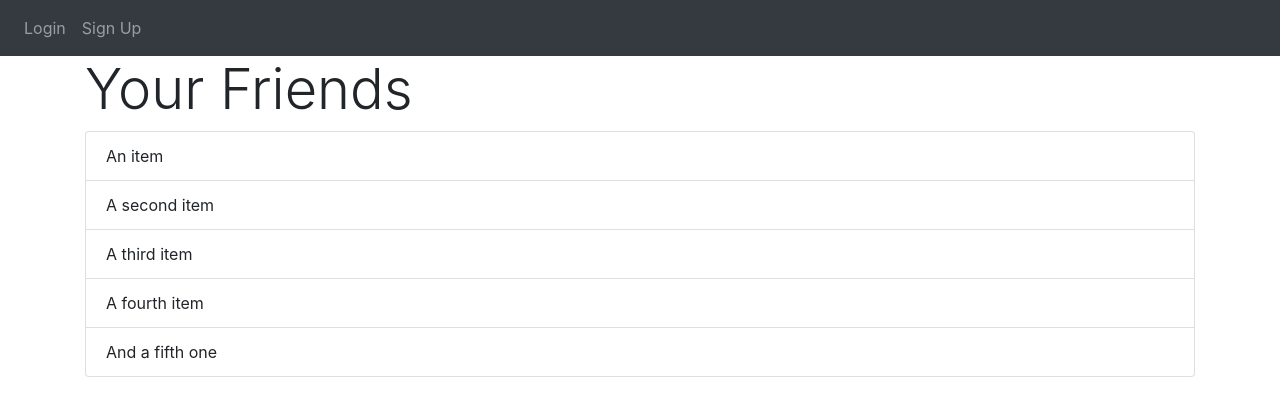
After one commit to KyleHu14/tutorial-flask-notesapp, a Flask app: page /friends in a window 1280 px wide. The commit adds this page. Shown: the top 416 px of the page. Run offline with Flask 2, Linux system fonts and the light colour scheme; some libraries are stand-ins or nearby versions.

Commit message:
Created a friend html page

```diff
--- a/website/templates/base.html
+++ b/website/templates/base.html
@@ -21,6 +21,7 @@
                 <div class = 'navbar-nav'>
                     {% if user.is_authenticated %}
                     <a class = 'nav-item nav-link' id = 'home' href = '/'>Home</a>
+                    <a class = 'nav-item nav-link' id = 'friends' href = 'friends'>Friends</a>
                     <a class = 'nav-item nav-link' id = 'logout' href = '/logout'>Logout</a>
                     {% else %}
                     <a class = 'nav-item nav-link' id = 'login' href = '/login'>Login</a>
--- /dev/null
+++ b/website/templates/friends.html
@@ -0,0 +1,12 @@
+{% extends 'base.html' %}
+{% block title %}Friends{% endblock %}
+{% block content %}
+<h1 class = 'display-4'>Your Friends</h1>
+<ul class="list-group">
+    <li class="list-group-item">An item</li>
+    <li class="list-group-item">A second item</li>
+    <li class="list-group-item">A third item</li>
+    <li class="list-group-item">A fourth item</li>
+    <li class="list-group-item">And a fifth one</li>
+  </ul>
+{% endblock %}
--- a/website/views.py
+++ b/website/views.py
@@ -61,3 +61,8 @@ def user_profile():
         db.session.commit()
 
     return render_template('user_profile.html', user = current_user)
+
+
+@views.route('/friends', methods = ['GET', 'POST'])
+def friends():
+    return render_template('friends.html', user = current_user)
```
